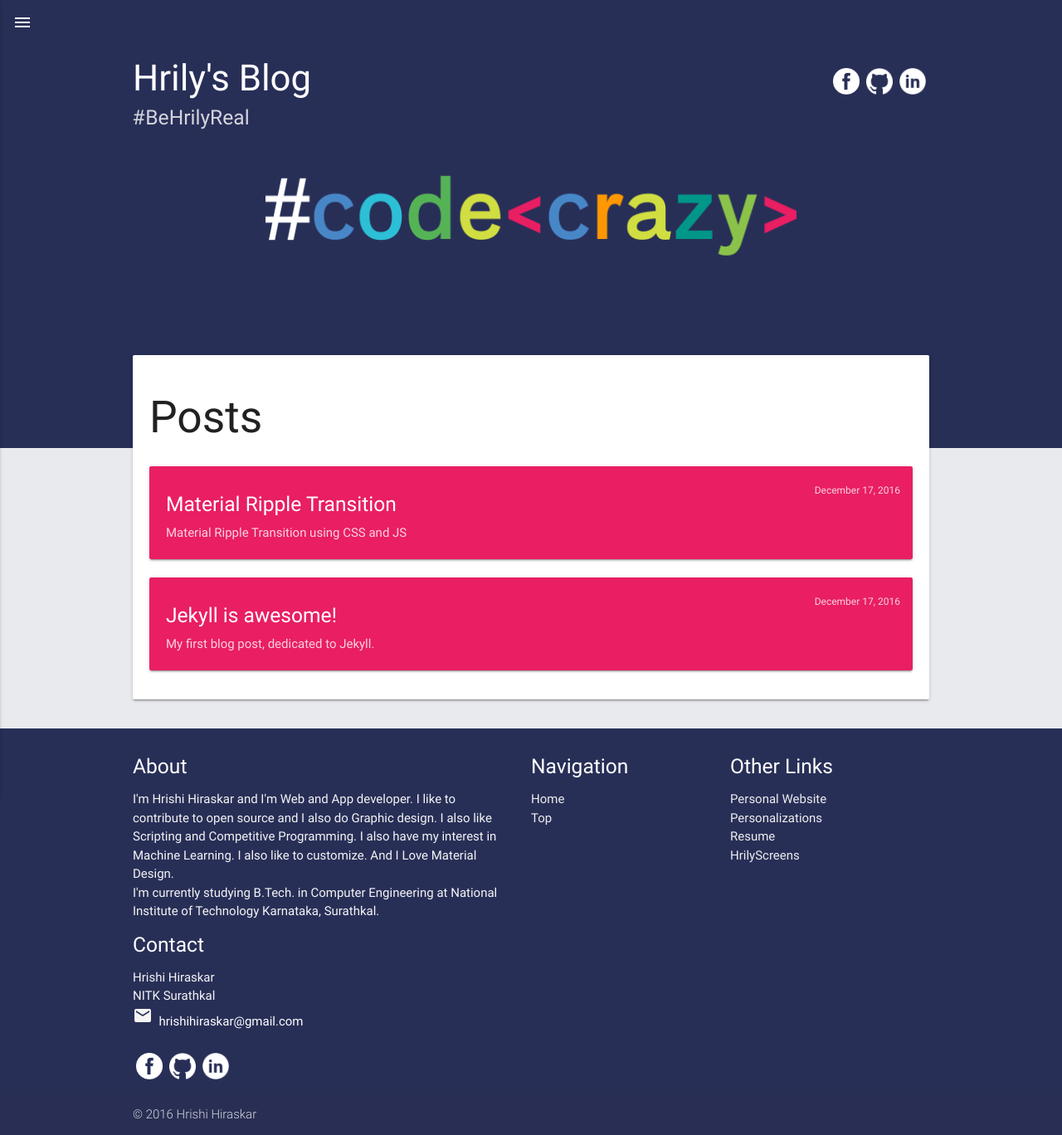
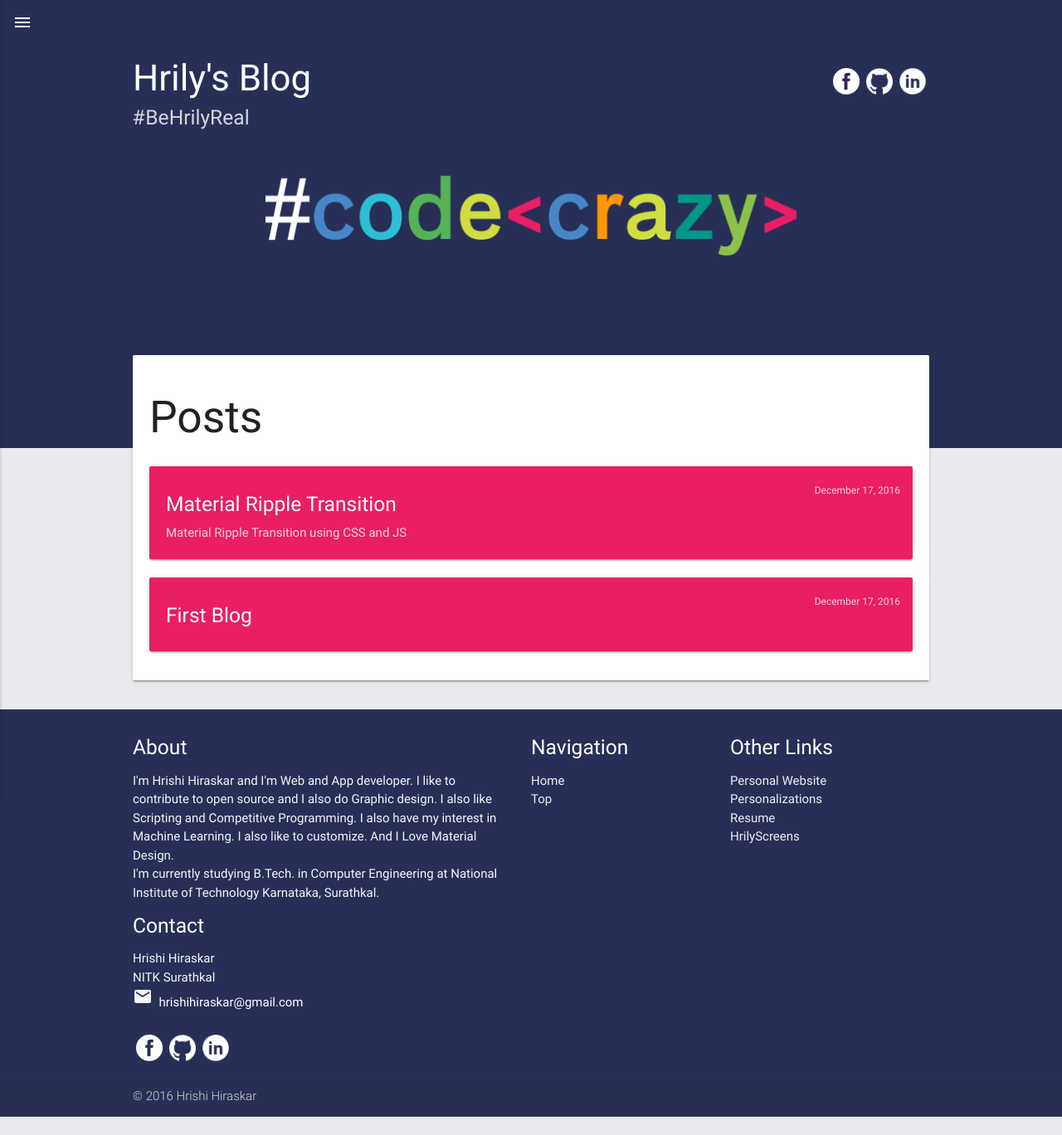
Before and after one commit to Hrily/material_blog, a Jekyll site: the page built from index.md, in a window 1280 px wide. Shown: the whole page at 83% size. Built offline with Jekyll 4.4.1, drawn with Linux system fonts in a browser that asks for light colours; after the commit the page ends 1346 px from its top, so only the background shows below that.

Commit message:
Update 2016-12-17-first-blog.md

```diff
--- a/_posts/2016-12-17-first-blog.md
+++ b/_posts/2016-12-17-first-blog.md
@@ -1,9 +1,3 @@
----
-layout: post
-title: "Jekyll is awesome!"
-description: "My first blog post, dedicated to Jekyll."
-tags: ["jekyll"]
----
 
 Hie,
 
@@ -11,14 +5,14 @@ Just created my blog using [Jekyll](http://jekyllrb.com) - the fast and minimila
 
 One of my friend suggested me about Jekyll when I told him about my plan to create a blog. Then I searched the web about it and started creating my blog. And in just few hours, my blog was ready!
 
-<br>
+&lt;br&gt;
 For those who are wondering how I created the blog, following are the links for reference :
 + [Jekyll Docs](https://jekyllrb.com/docs/home/)
 + [Tutorial by Hongikiat](http://www.hongkiat.com/blog/blog-with-jekyll/)
 + [Ready to Make Jekyll Blog](https://www.smashingmagazine.com/2014/08/build-blog-jekyll-github-pages/)
 + [Tags listing in Jekyll](https://www.jokecamp.com/blog/listing-jekyll-posts-by-tag/)
 
-<br>
+&lt;br&gt;
 Search around for more, there are lot of sites to help.
 
 Stay tuned for more posts...
```
